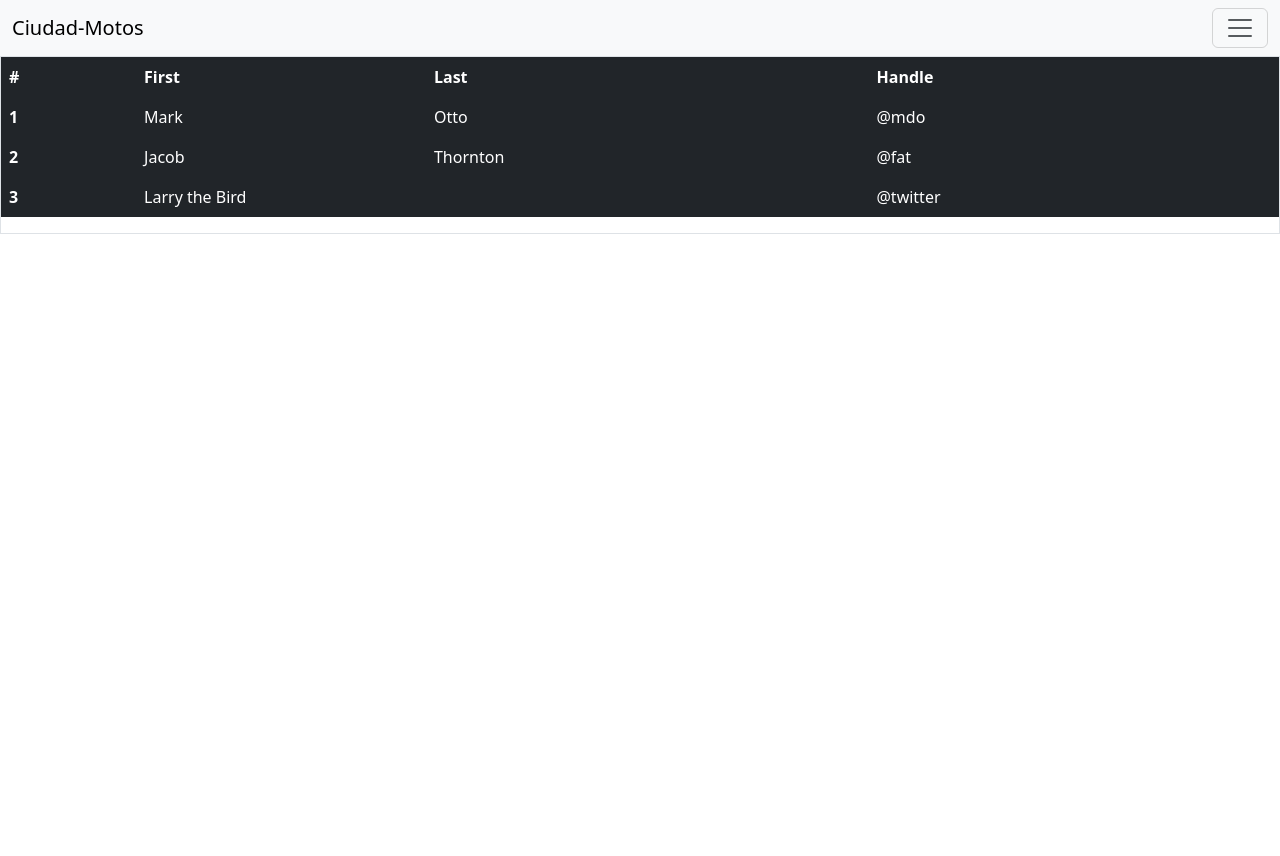
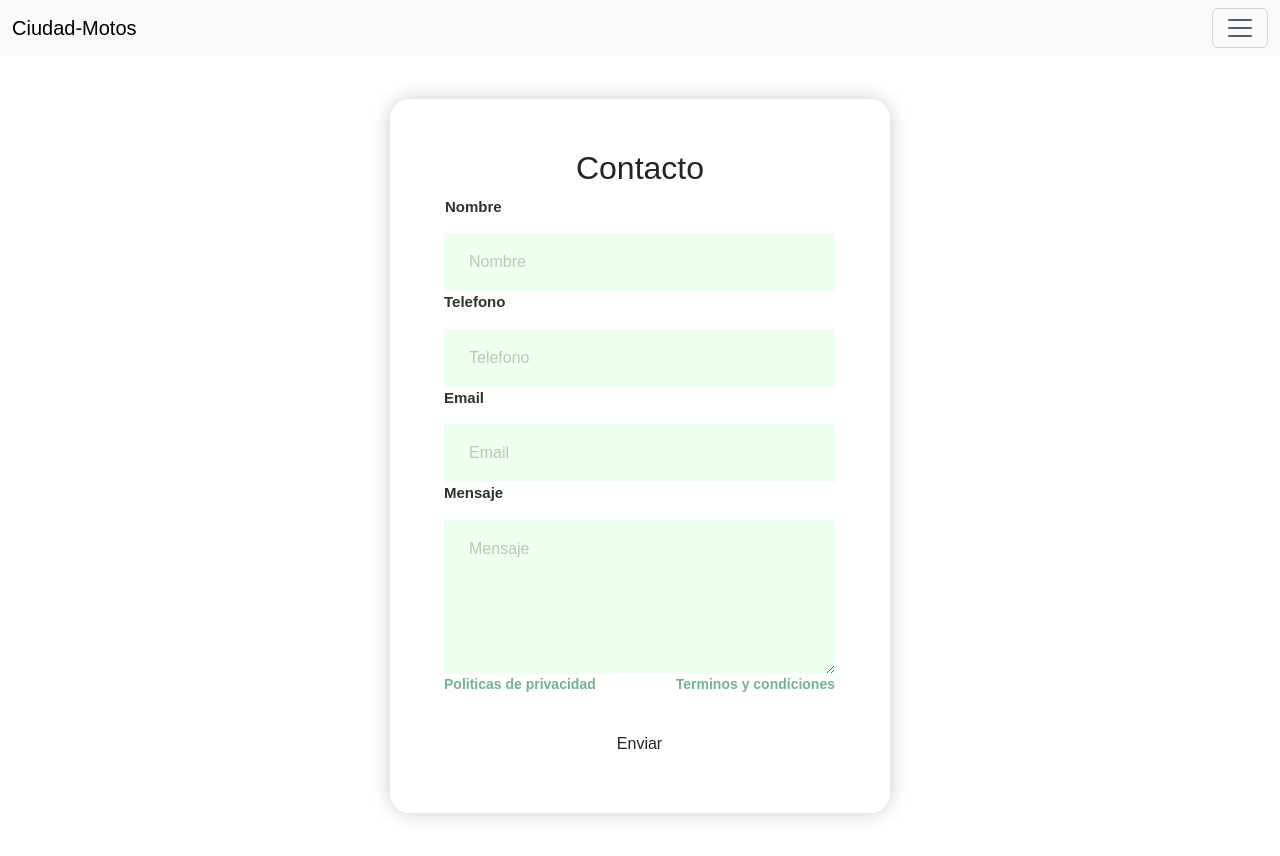
Before and after one commit to ezequiel-gilardoni/preentrega, a plain HTML site: page pages/contacto.html in a window 1280 px wide. Before the commit the page ends 800 px from the top, so only its background shows below. Drawn offline with Linux system fonts and the light colour scheme.

Commit message:
se hace pagina de contacto

```diff
--- a/pages/contacto.html
+++ b/pages/contacto.html
@@ -3,6 +3,7 @@
 <head>
     <meta charset="UTF-8">
     <meta name="viewport" content="width=device-width, initial-scale=1.0">
+    <link rel="stylesheet" href="../style.css">
     <link rel="stylesheet" href="../css/bootstrap.min.css">
     <title>Ciudadmotos</title>
 </head>
@@ -10,7 +11,7 @@
     <header>
         <nav class="navbar bg-body-tertiary">
             <div class="container-fluid">
-                <a class="navbar-brand" href="../index.html">Ciudad-Motos</a>
+                <a class="navbar-brand" href="index.html">Ciudad-Motos</a>
                 <button class="navbar-toggler" type="button" data-bs-toggle="offcanvas"         data-bs-target="#offcanvasNavbar" aria-controls="offcanvasNavbar"   aria-label="Toggle navigation">
                     <span class="navbar-toggler-icon"></span>
                 </button>
@@ -25,7 +26,7 @@
                                 <a class="nav-link active" aria-current="page" href="../index.html">Home</a>
                             </li>
                             <li class="nav-item">
-                                <a class="nav-link" href="contacto.html">Contacto</a>
+                                <a class="nav-link" href="./contacto.html">Contacto</a>
                             </li>
                             <li class="nav-item">
                                 <a class="nav-link" href="./financiacion.html">Financiacion</a>
@@ -42,40 +43,33 @@
             </div>
         </nav>
     </header>
-    <section>
 
-    </section>
-    <footer class="border">
-        <table class="table table-dark table-borderless">
-            <thead>
-                <tr>
-                    <th scope="col">#</th>
-                    <th scope="col">First</th>
-                    <th scope="col">Last</th>
-                    <th scope="col">Handle</th>
-                </tr>
-            </thead>
-                <tbody>
-                    <tr>
-                        <th scope="row">1</th>
-                        <td>Mark</td>
-                        <td>Otto</td>
-                        <td>@mdo</td>
-                    </tr>
-                    <tr>
-                        <th scope="row">2</th>
-                        <td>Jacob</td>
-                        <td>Thornton</td>
-                        <td>@fat</td>
-                    </tr>
-                    <tr>
-                        <th scope="row">3</th>
-                        <td colspan="2">Larry the Bird</td>
-                        <td>@twitter</td>
-                    </tr>
-                </tbody>
-        </table>
-    </footer>
+    <div class="cuerpo">
+        <form>
+            <h2>Contacto</h2>
+            <div class="input-group">
+                <label for="name">Nombre</label>
+                <input type="text" name="name" id="name" placeholder="Nombre">
+                <label for="phone">Telefono</label>
+                <input type="tel" name="phone" id="phone" placeholder="Telefono">
+                <label for="email">Email</label>
+                <input type="text" name="email" id="email" placeholder="Email">
+                <label for="message">Mensaje</label>
+                <textarea name="message" id="message" cols="30" rows="5" placeholder="Mensaje"></textarea>
+                <div class="form-txt">
+                    <a href="#">Politicas de privacidad</a>
+                    <a href="#">Terminos y condiciones</a>
+                </div>
+                <input class="btn" type="submit" value="Enviar">
+            </div>
+        </form>
+    </div>
+
+
+
+
+
+
     <script src="../js/bootstrap.min.js"></script>
 </body>
 </html>
--- a/style.css
+++ b/style.css
@@ -114,3 +114,83 @@ footer{
     background-color: black;
     color: white;
 }
+.cuerpo{
+    font-family: Arial, Helvetica, sans-serif;
+    min-height: 100vh;
+    display: flex;
+    align-items: center;
+    justify-content: center;
+}
+form{
+    padding: 50px 55px;
+    box-shadow: 0 0 20px rgba(0, 0, 0 , 0.2);
+    border-radius: 20px;
+    text-align: center;
+    width: 500px;
+}
+.input-group{
+    display: flex;
+    flex-direction: column;
+    text-align: left;
+}
+h2{
+    color: #283629;
+    font-size: 35px;
+}
+label{
+    color: #283629;
+    font-size: 15px;
+    font-weight: 600;
+    margin-bottom: 15px;
+}
+input, textarea {
+    padding: 17px 25px;
+}
+input, textarea {
+    padding: 17px 25px;
+    border-radius: 25px;
+    margin-bottom: 20px;
+    background-color: #EDFFF0;
+    border: #F0FAF1;
+    color: #283629;
+    outline: none;
+    }
+    input::placeholder, textarea::placeholder{
+        color: #b5cab6;
+    }
+    .form-txt{
+        margin-bottom: 30px;
+        display: flex;
+        justify-content: space-between;
+        text-align: center;
+    }
+    .form-txt a{
+        color: #76b28e;
+        font-size: 14px;
+        font-weight: 600;
+        text-decoration: none;
+    }
+    .bnt{
+        font-size: 16px;
+        color: #ffffff;
+        border: 0;
+        border-radius: 25px;
+        background-color: #51d94c;
+        box-shadow: 0 0 20px rgb(25, 254, 0 , 0.4);
+        cursor: pointer;
+    }
+    .btn:hover{
+        background-color: #50e04b;
+    }
+    @media(max-width:991px){
+        body{
+            padding: 30px;
+        }
+        form{
+            padding: 50px 30px;
+            width: 100%;
+        }
+        input{
+            padding: 15px;
+        }
+    }
```
